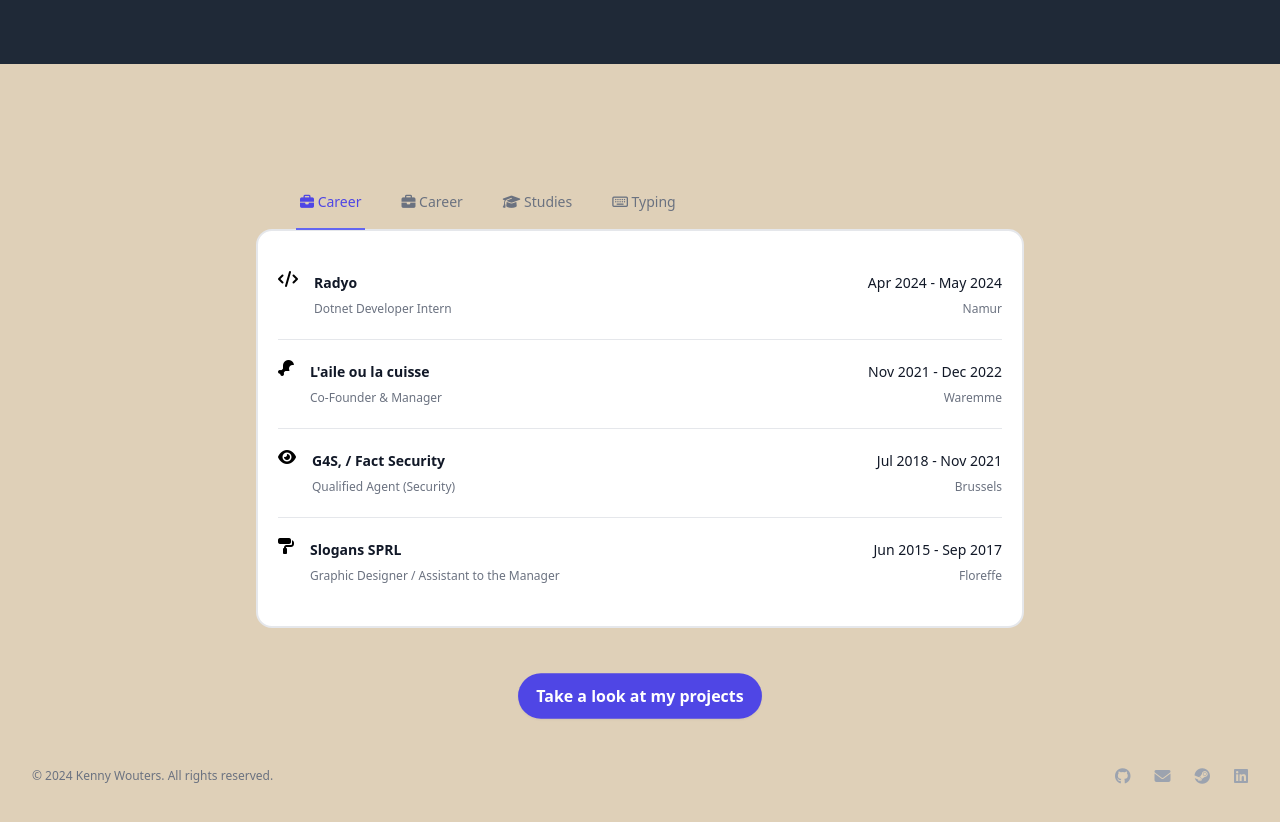
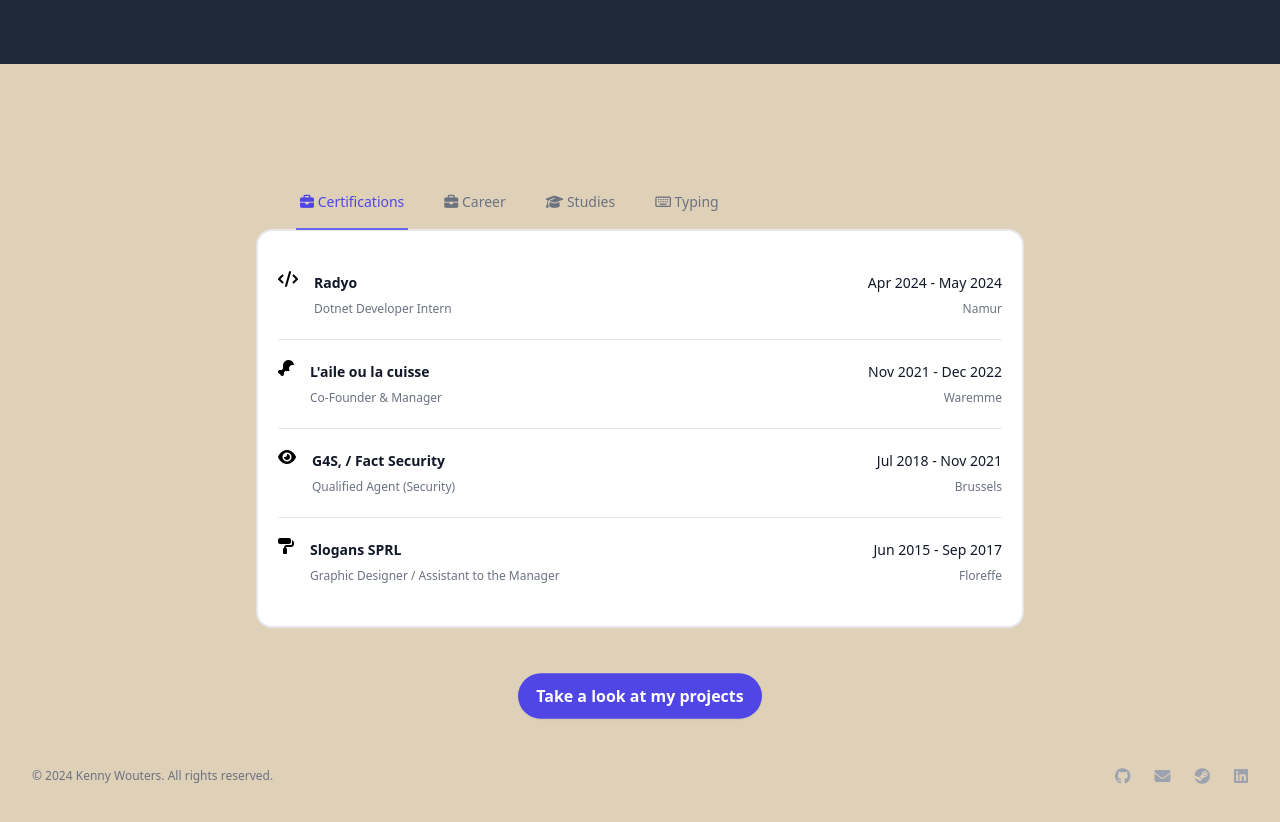
Before and after one commit to KennyWouters/curriculum-vitae-main, a SvelteKit app: page /curriculum in a window 1280 px wide. Shown: the top 822 px of the page. Built offline with nearby package versions, Linux system fonts and the light colour scheme.

Commit message:
certifications tab

```diff
--- a/src/routes/curriculum/+page.svelte
+++ b/src/routes/curriculum/+page.svelte
@@ -130,7 +130,7 @@
 
 	let tabs = [
 		{
-			title: 'Career',
+			title: 'Certifications',
 			icon: 'fa-solid fa-briefcase',
 			content: experiences
 		},
```
